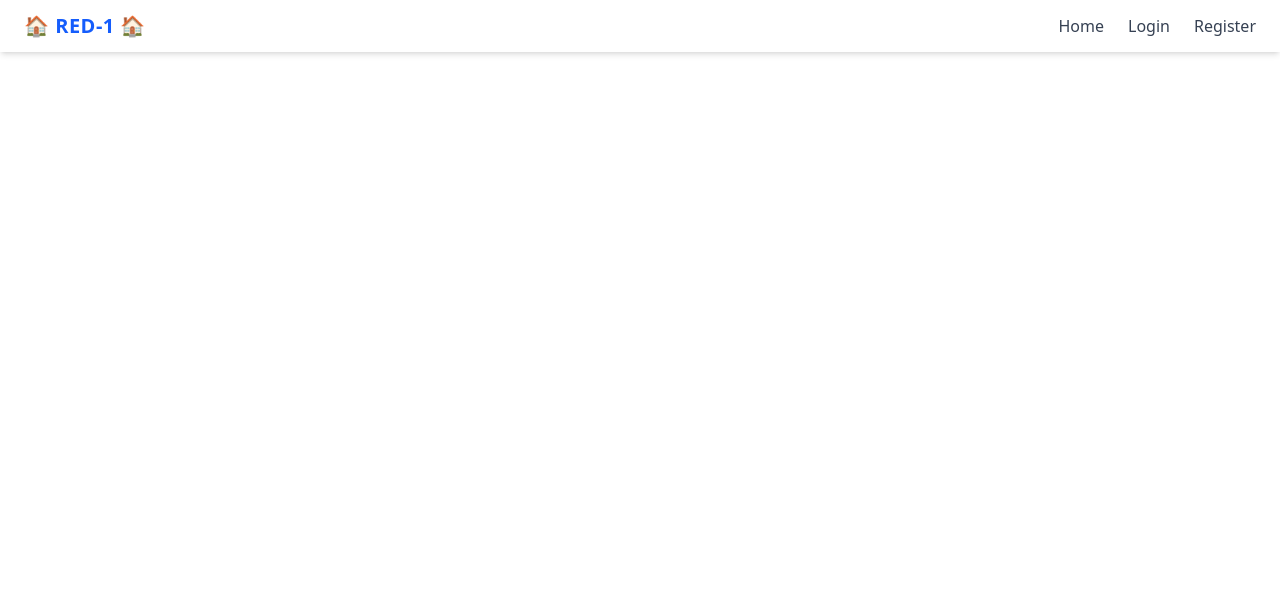
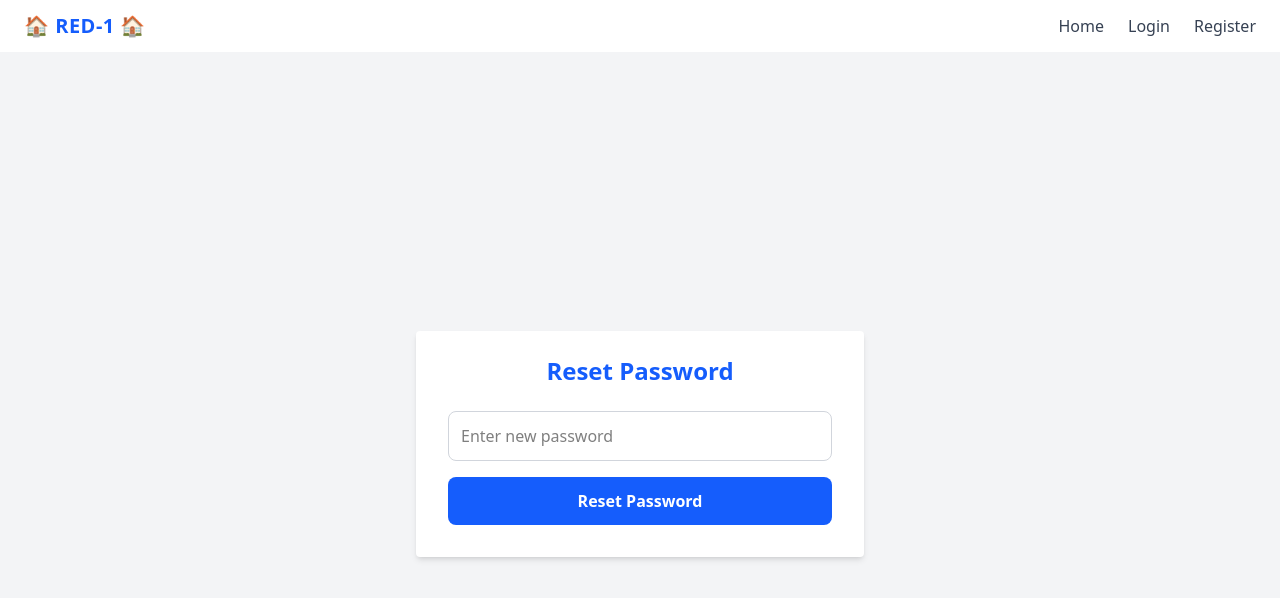
Before and after one commit to PRAKASH-VD/RED-1-F, a React (Vite) app: page /reset-password in a window 1280 px wide. Shown: the top 598 px of the page. Built offline with nearby package versions, Linux system fonts and the light colour scheme.

Commit message:
reset&forget updated

```diff
--- a/src/App.jsx
+++ b/src/App.jsx
@@ -11,6 +11,8 @@ import Success from "./Pages/Success";
 import Cancel from "./Pages/Cancel";
 import NotFound from "./Pages/NotFound";
 import { AuthContext } from "./Context/AuthContext";
+import ForgotPassword from "./Pages/ForgotPassword";
+import ResetPassword from "./Pages/ResetPassword";
 
 const App = () => {
   const { user } = useContext(AuthContext);
@@ -39,6 +41,9 @@ const App = () => {
         />
         <Route path="/success" element={<Success />} />
         <Route path="/cancel" element={<Cancel />} />
+        <Route path="/forgot-password" element={<ForgotPassword />} />
+        <Route path="/reset-password" element={<ResetPassword />} />
+        <Route path="/reset-password/:id/:token" element={<ResetPassword />} />
         <Route path="*" element={<NotFound />} />
       </Routes>
     </>
--- /dev/null
+++ b/src/Pages/ForgotPassword.jsx
@@ -0,0 +1,48 @@
+import React, { useState } from "react";
+import axios from "axios";
+
+const ForgotPassword = () => {
+  const [email, setEmail] = useState("");
+  const [message, setMessage] = useState("");
+
+  const handleSubmit = async (e) => {
+    e.preventDefault();
+    setMessage("");
+    try {
+      await axios.post("http://localhost:3000/api/auth/forgot-password", { email });
+      setMessage("Password reset link sent to your email.");
+    } catch (error) {
+      setMessage("Error sending reset link. Please try again.");
+    }
+  };
+
+  return (
+    <div className="flex flex-col items-center justify-center min-h-screen bg-gray-100">
+      <form
+        onSubmit={handleSubmit}
+        className="bg-white shadow-md rounded px-8 pt-6 pb-8 mb-4 w-full max-w-md"
+      >
+        <h2 className="text-2xl font-bold mb-6 text-center text-blue-600">Forgot Password</h2>
+        <input
+          type="email"
+          placeholder="Enter your email"
+          className="w-full p-3 mb-4 border border-gray-300 rounded-lg focus:outline-none focus:ring-2 focus:ring-blue-500"
+          value={email}
+          onChange={(e) => setEmail(e.target.value)}
+          required
+        />
+        <button
+          type="submit"
+          className="w-full bg-blue-600 hover:bg-blue-700 text-white font-semibold py-3 rounded-lg transition duration-300"
+        >
+          Send Reset Link
+        </button>
+        {message && (
+          <p className="text-center text-sm text-gray-600 mt-4">{message}</p>
+        )}
+      </form>
+    </div>
+  );
+};
+
+export default ForgotPassword;
--- a/src/Pages/Login.jsx
+++ b/src/Pages/Login.jsx
@@ -8,9 +8,11 @@ const Login = () => {
   const navigate = useNavigate();
   const [email, setEmail] = useState("");
   const [password, setPassword] = useState("");
+  const [loading, setLoading] = useState(false);
 
   const handleSubmit = async (e) => {
     e.preventDefault();
+    setLoading(true);
     try {
       const res = await axios.post("http://localhost:3000/api/auth/login", {
         email,
@@ -22,6 +24,8 @@ const Login = () => {
       navigate(userData.role?.toLowerCase() === "admin" ? "/admin" : "/");
     } catch (error) {
       alert("Invalid Credentials");
+    } finally {
+      setLoading(false);
     }
   };
 
@@ -39,19 +43,22 @@ const Login = () => {
           type="email"
           placeholder="Enter your Email"
           className="w-full p-3 mb-4 border border-gray-300 rounded-lg focus:outline-none focus:ring-2 focus:ring-blue-500"
+          value={email}
           onChange={(e) => setEmail(e.target.value)}
         />
         <input
           type="password"
           placeholder="Enter Your Password"
           className="w-full p-3 mb-6 border border-gray-300 rounded-lg focus:outline-none focus:ring-2 focus:ring-blue-500"
+          value={password}
           onChange={(e) => setPassword(e.target.value)}
         />
         <button
           type="submit"
           className="w-full bg-blue-600 hover:bg-blue-700 text-white font-semibold py-3 rounded-lg transition duration-300"
+          disabled={loading}
         >
-          Login
+          {loading ? "Loading..." : "Login"}
         </button>
 
         <p className="text-center text-sm text-gray-600 mt-4">
@@ -63,6 +70,14 @@ const Login = () => {
             Register
           </a>
         </p>
+        <p className="text-center text-sm text-gray-600 mt-2">
+          <a
+            href="/forgot-password"
+            className="text-blue-600 hover:underline font-medium"
+          >
+            Forgot Password?
+          </a>
+        </p>
       </form>
     </div>
   );
--- a/src/Pages/NotFound.jsx
+++ b/src/Pages/NotFound.jsx
@@ -2,8 +2,18 @@ import React from 'react';
 
 const NotFound = () => {
     return (
-        <div>
-
+        <div className="flex flex-col items-center justify-center min-h-screen bg-gray-100">
+            <h1 className="text-6xl font-bold text-blue-600 mb-4">404</h1>
+            <h2 className="text-2xl font-semibold text-gray-800 mb-2">Page Not Found</h2>
+            <p className="text-gray-600 mb-6">
+                Sorry, the page you are looking for does not exist.
+            </p>
+            <a
+                href="/"
+                className="bg-blue-600 text-white px-6 py-2 rounded hover:bg-blue-700 transition"
+            >
+                Go Home
+            </a>
         </div>
     );
 };
--- /dev/null
+++ b/src/Pages/ResetPassword.jsx
@@ -0,0 +1,54 @@
+import React, { useState } from "react";
+import axios from "axios";
+import { useParams, useNavigate } from "react-router-dom";
+
+const ResetPassword = () => {
+  const { id, token } = useParams();
+  const navigate = useNavigate();
+  const [password, setPassword] = useState("");
+  const [message, setMessage] = useState("");
+
+  const handleSubmit = async (e) => {
+    e.preventDefault();
+    setMessage("");
+    try {
+      await axios.post(`http://localhost:3000/api/auth/reset-password/${id}/${token}`, {
+        password,
+      });
+      setMessage("Password reset successful! You can now login.");
+      setTimeout(() => navigate("/login"), 2000);
+    } catch (error) {
+      setMessage("Error resetting password. Please try again.");
+    }
+  };
+
+  return (
+    <div className="flex flex-col items-center justify-center min-h-screen bg-gray-100">
+      <form
+        onSubmit={handleSubmit}
+        className="bg-white shadow-md rounded px-8 pt-6 pb-8 mb-4 w-full max-w-md"
+      >
+        <h2 className="text-2xl font-bold mb-6 text-center text-blue-600">Reset Password</h2>
+        <input
+          type="password"
+          placeholder="Enter new password"
+          className="w-full p-3 mb-4 border border-gray-300 rounded-lg focus:outline-none focus:ring-2 focus:ring-blue-500"
+          value={password}
+          onChange={(e) => setPassword(e.target.value)}
+          required
+        />
+        <button
+          type="submit"
+          className="w-full bg-blue-600 hover:bg-blue-700 text-white font-semibold py-3 rounded-lg transition duration-300"
+        >
+          Reset Password
+        </button>
+        {message && (
+          <p className="text-center text-sm text-gray-600 mt-4">{message}</p>
+        )}
+      </form>
+    </div>
+  );
+};
+
+export default ResetPassword;
```
